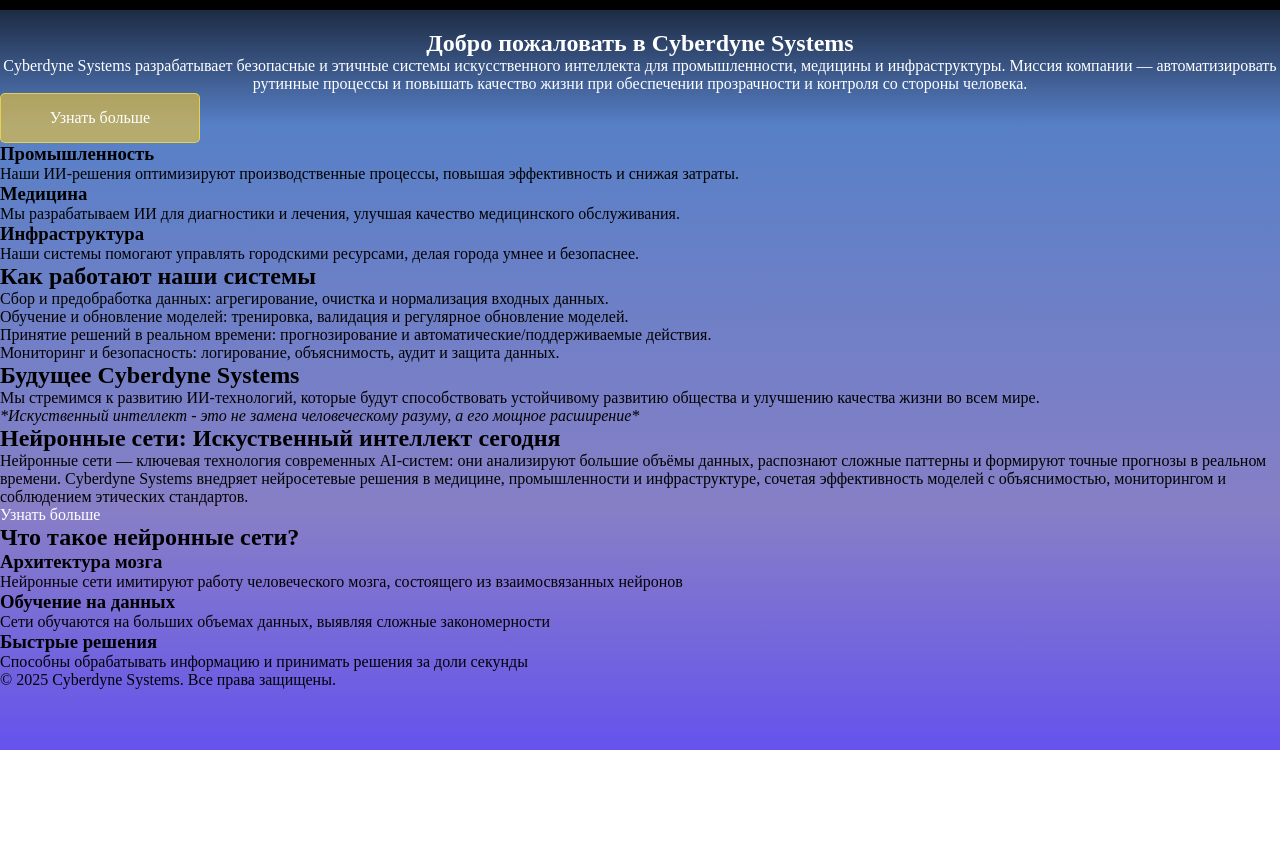
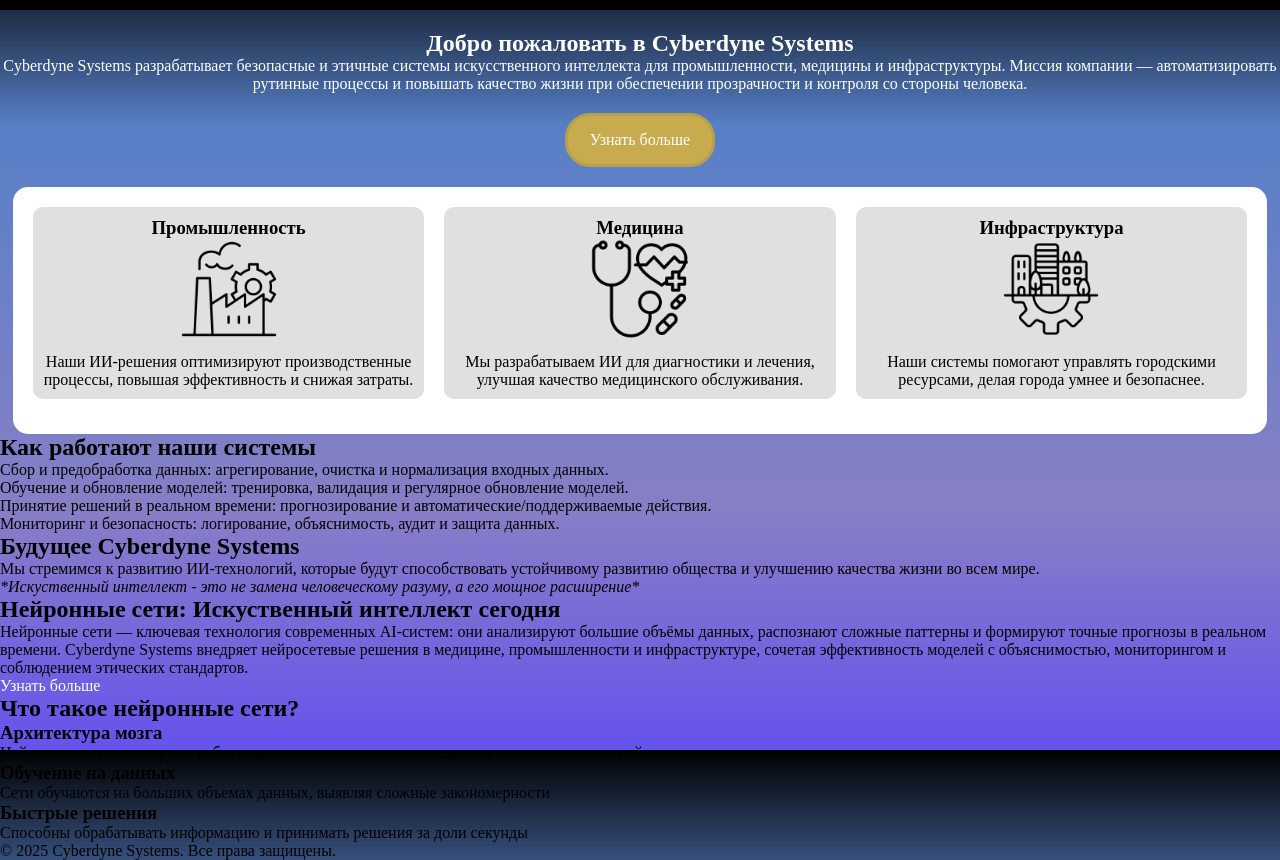
Before and after one commit to Divider13/task3, a plain HTML site: page index.html in a window 1280 px wide. Shown: the part 50-910 px from the top of the page. Before the commit the page ends 800 px from the top, so only its background shows below. Drawn offline with Linux system fonts and the light colour scheme.

Commit message:
section 2 done

```diff
--- a/index.html
+++ b/index.html
@@ -11,7 +11,7 @@
     <header>
         <section class="header">
             <div class="header_logo">
-                <a href="#whoweare"><img src="robot-arm_10739040.png" alt="Logo">Cyberdyne Systems</a>
+                <a href="#whoweare"><img src="pictures/robot-arm_10739040.png" alt="Logo">Cyberdyne Systems</a>
             </div>
             <nav class="nav">
                 <a class="nav__link" href="#whoweare">Кто мы?</a>
@@ -26,20 +26,25 @@
         <section class="section1" id="whoweare">
             <h1>Добро пожаловать в Cyberdyne Systems</h1>
             <p>Cyberdyne Systems разрабатывает безопасные и этичные системы искусственного интеллекта для промышленности, медицины и инфраструктуры. Миссия компании — автоматизировать рутинные процессы и повышать качество жизни при обеспечении прозрачности и контроля со стороны человека.</p>
-            <a href="#" class="main__button">Узнать больше</a>
+                <div class="main_batton_div">
+                    <a href="#" class="main__button">Узнать больше</a>
+                </div>
         </section>
 
         <section class="section2">
             <div class="section2__item">
                 <h3>Промышленность</h3>
+                <img src="pictures/factory.png" alt="Industry Icon" class="section2_images">
                 <p>Наши ИИ-решения оптимизируют производственные процессы, повышая эффективность и снижая затраты.</p>
             </div>
             <div class="section2__item">
                 <h3>Медицина</h3>
+                <img src="pictures/health.png" alt="Health Icon" class="section2_images">
                 <p>Мы разрабатываем ИИ для диагностики и лечения, улучшая качество медицинского обслуживания.</p>
             </div>
             <div class="section2__item">
                 <h3>Инфраструктура</h3>
+                <img src="pictures/infrastructure.png" alt="Infrastructure Icon" class="section2_images">
                 <p>Наши системы помогают управлять городскими ресурсами, делая города умнее и безопаснее.</p>
             </div>
         </section>
--- a/style.css
+++ b/style.css
@@ -27,20 +27,6 @@ background: linear-gradient(to bottom, rgba(0, 0, 0, 1) 0%, rgba(87, 128, 199, 1
     font-family: 'Cyberdyne', sans-serif;
 }
 
-a {
-    color: white;
-    text-decoration: none;
-}
-.main__button{
-    display: inline-block;
-    padding: 15px 20px;
-    background-color: #f1c6389d;
-    border: 1px solid #f5e343b6;
-    border-radius: 5px;
-    width: 200px;
-    align-self: center;
-}
-
 .header_logo img {
     width: 30px;
 }
@@ -51,13 +37,79 @@ a {
 }
 
 
+a {
+    color: white;
+    text-decoration: none;
+}
+
+.main__button{
+    padding: 15px 20px;
+    background-color: #c7ab4e;
+    border: 3px solid #b99f49;
+    border-radius: 25px;
+    width: 150px;
+    transition: width 0.3s ease;
+}
+
+.main__button:hover {
+    background-color: #b99f49;
+    border-color: #c7ab4e;
+        box-shadow: #b99f49 0px 0px 10px;
+    cursor: pointer;
+    width: 160px;
+    transition: width 0.3s ease;
+}
+
+.main_batton_div {
+    display: flex;
+    justify-content: center;
+    margin-top: 20px;
+    width: 100%;
+}
+
 .section1 {
-    display:grid;
-    justify-content: center; /* Равномерное распределение по горизонтали */
+    display: flex;
+    flex-direction: column;
+    align-items: center;
     text-align: center;
     color: #ffffff;
 }
 
+.section2 {
+    display: flex;
+    flex-direction: row;
+    flex-wrap: wrap;
+    justify-content: space-between;
+    gap: 20px;
+    align-items: flex-start;
+    text-align: center;
+    color: #000000;
+    margin-top: 20px;
+    background-color: white;
+    padding: 20px;
+    border-radius: 15px;
+    width: 98%;
+    margin-left: auto;
+    margin-right: auto;
+}
+
+.section2__item {
+    flex: 1 1 30%;
+    min-width: 220px;
+    margin-bottom: 15px;
+
+    padding: 10px;
+    border-radius: 10px;
+    background-color: rgba(209, 208, 208, 0.658);
+    color: #000;
+}
+
+.section2_images {
+    width: 100px;
+    height: 100px;
+    object-fit: cover;
+    margin-bottom: 10px;
+}
 
 
 
```
Also changed, not shown: pictures/factory.png (added), pictures/health.png (added), pictures/infrastructure.png (added), pictures/robot-arm_10739040.png (renamed from robot-arm_10739040.png).
